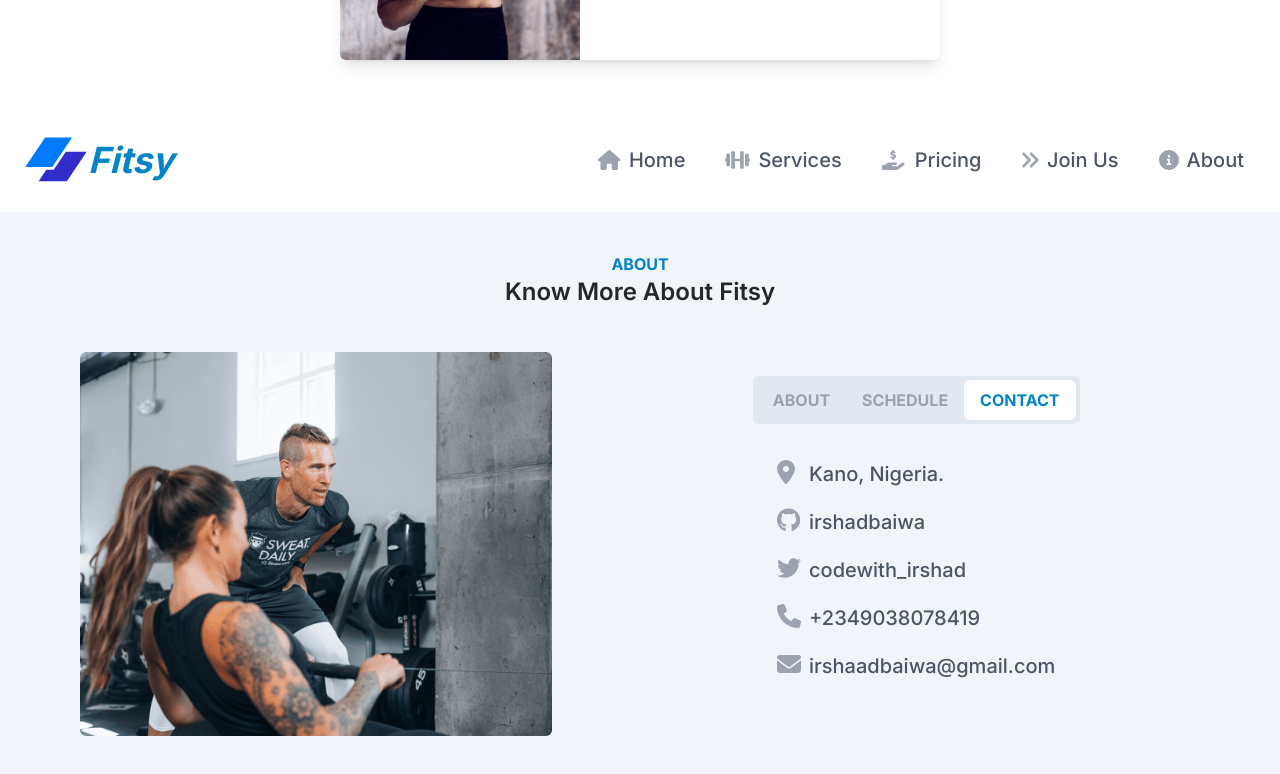
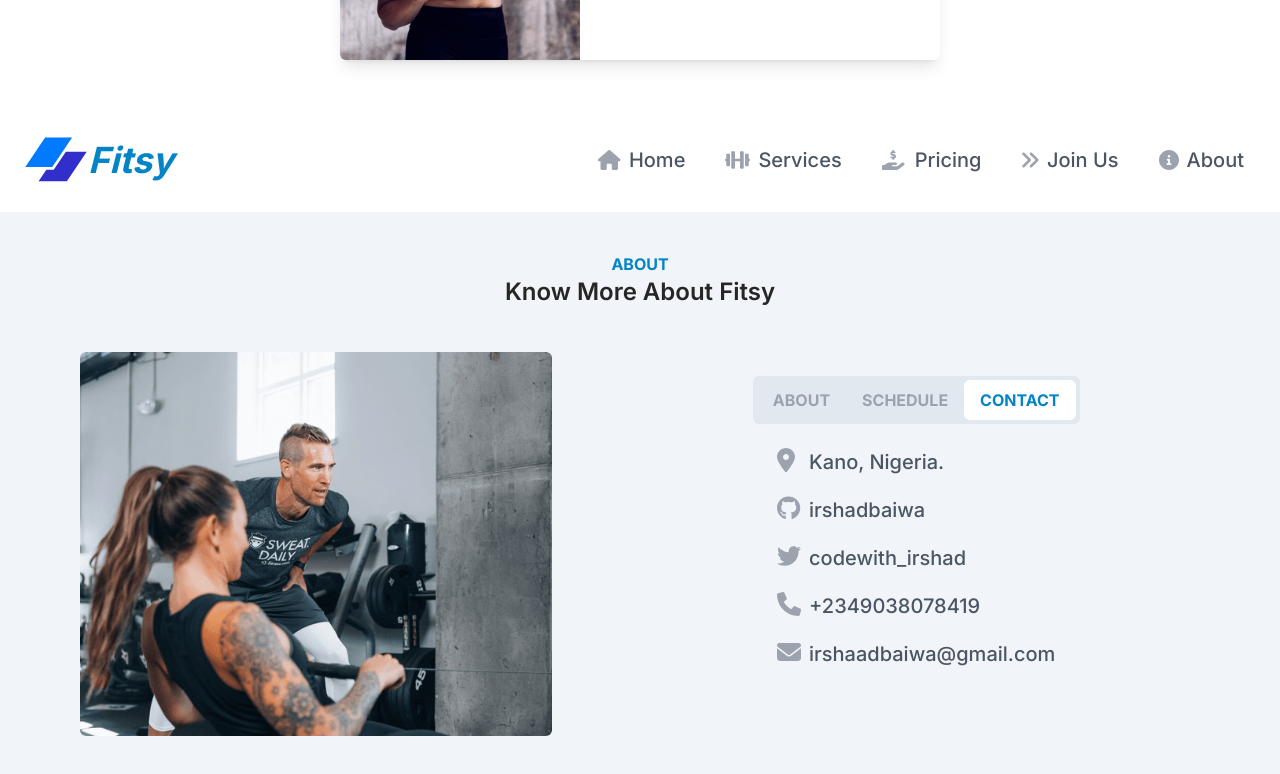
Before and after one commit to irshadbaiwa/fitsy, a Next.js app: page / in a window 1280 px wide. Both pictures are taken after a click on the button "CONTACT". Shown: the part 3832-4606 px from the top of the page. Built offline with nearby package versions, Linux system fonts and the light colour scheme.

Commit message:
update about section

```diff
--- a/components/About.js
+++ b/components/About.js
@@ -125,7 +125,7 @@ export default function About() {
                 (tab === CONTACT && (
                   <div className="text-md md:text-xl flex flex-row flex-wrap items-start justify-center">
                     <div className="mx-2">
-                      <h3 className="mt-5 font-medium flex items-start justify-start">
+                      <h3 className="mt-2 font-medium flex items-start justify-start">
                         <svg
                           className="h-6 inline-block mr-2"
                           xmlns="http://www.w3.org/2000/svg"
```
